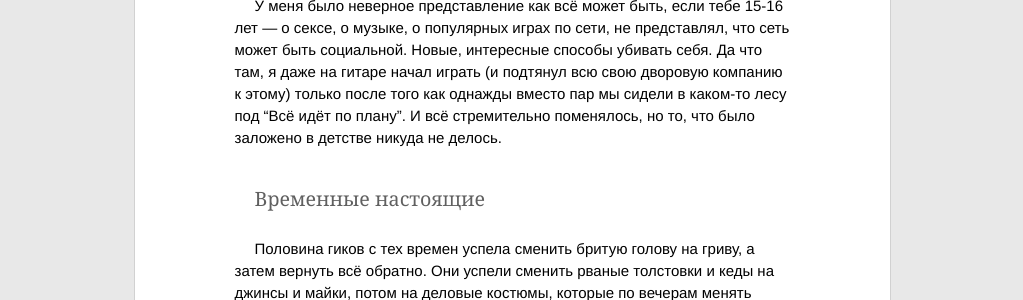
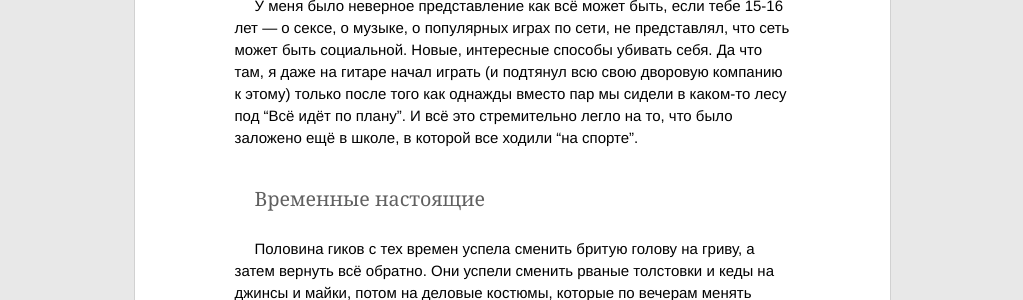
Before and after one commit to ptmt/ptmt.github.com, a Jekyll site: the page built from _posts/2012-06-04-dont-be-a-menace-to-hipsters-geek.md, in a window 1280 px wide. Shown: the part 1382-1682 px from the top of the page, without its empty margins (128-1151 px from the left). Built offline with Jekyll 4.4.1, drawn with Linux system fonts in a browser that asks for light colours; Markdown is read by kramdown in place of the engine named in the settings.

Commit message:
Update master

```diff
--- a/_posts/2012-06-04-dont-be-a-menace-to-hipsters-geek.md
+++ b/_posts/2012-06-04-dont-be-a-menace-to-hipsters-geek.md
@@ -21,7 +21,7 @@
 
 Тогда не было ни твиттера, ни айфонов, ни адруино, ни стартапов. Гики были другими. Трава не была зеленее, а небо не чище. Мониторы в лучшем случае мерцали шестьюдесятью герцами на разрешении 1024x768 и это совсем нездорово.
 
-У меня было неверное представление как всё может быть, если тебе 15-16 лет — о сексе, о музыке, о популярных играх по сети, не представлял, что сеть может быть социальной. Новые, интересные способы убивать себя. Да что там, я даже на гитаре начал играть (и подтянул всю свою дворовую компанию к этому) только после того как однажды вместо пар мы сидели в каком-то лесу под “Всё идёт по плану”. И всё стремительно поменялось, но то, что было заложено в детстве никуда не делось.
+У меня было неверное представление как всё может быть, если тебе 15-16 лет — о сексе, о музыке, о популярных играх по сети, не представлял, что сеть может быть социальной. Новые, интересные способы убивать себя. Да что там, я даже на гитаре начал играть (и подтянул всю свою дворовую компанию к этому) только после того как однажды вместо пар мы сидели в каком-то лесу под “Всё идёт по плану”. И всё это стремительно легло на то, что было заложено ещё в школе, в которой все ходили "на спорте".
 
 ##Временные настоящие
 
```
